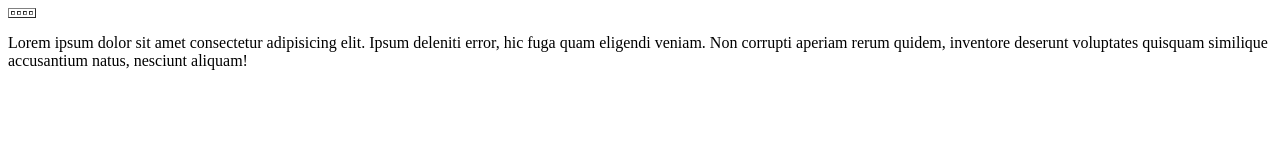
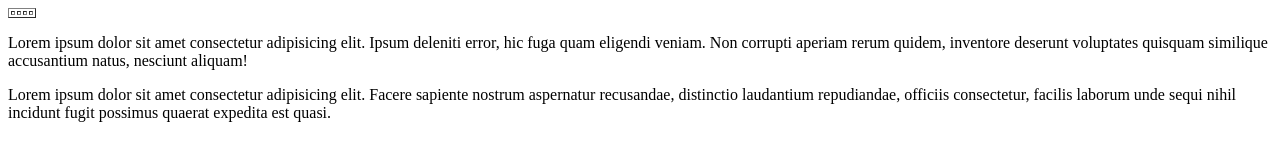
Before and after one commit to 1997joser/proyectosoftware2, a plain HTML site: page index.html in a window 1280 px wide. Drawn offline with Linux system fonts and the light colour scheme.

Commit message:
ver2 modificado index

```diff
--- a/index.html
+++ b/index.html
@@ -14,6 +14,6 @@
     <td></td>
 </tr>
 </table>
-<p>Lorem ipsum dolor sit amet consectetur adipisicing elit. Ipsum deleniti error, hic fuga quam eligendi veniam. Non corrupti aperiam rerum quidem, inventore deserunt voluptates quisquam similique accusantium natus, nesciunt aliquam!</p>
+<p>Lorem ipsum dolor sit amet consectetur adipisicing elit. Ipsum deleniti error, hic fuga quam eligendi veniam. Non corrupti aperiam rerum quidem, inventore deserunt voluptates quisquam similique accusantium natus, nesciunt aliquam!</p> <p>Lorem ipsum dolor sit amet consectetur adipisicing elit. Facere sapiente nostrum aspernatur recusandae, distinctio laudantium repudiandae, officiis consectetur, facilis laborum unde sequi nihil incidunt fugit possimus quaerat expedita est quasi.</p>
 </body>
 </html>
```
